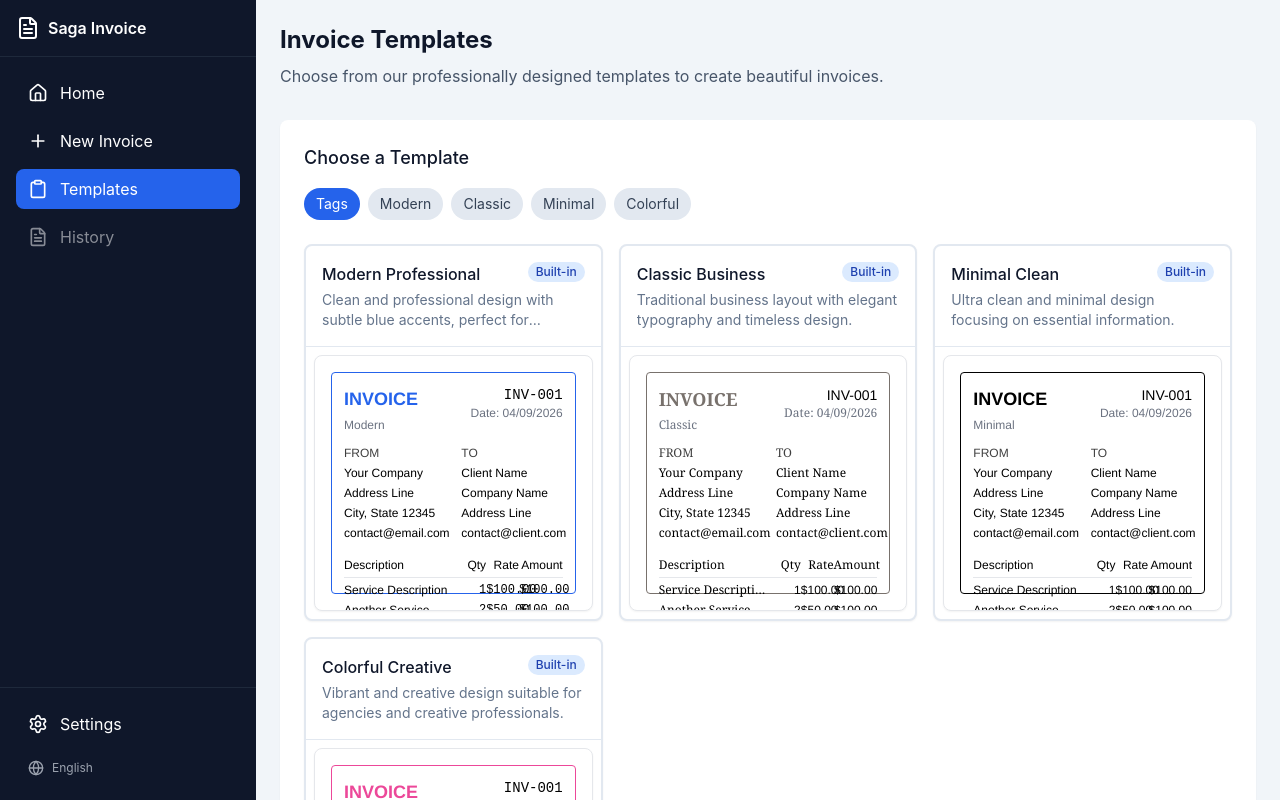
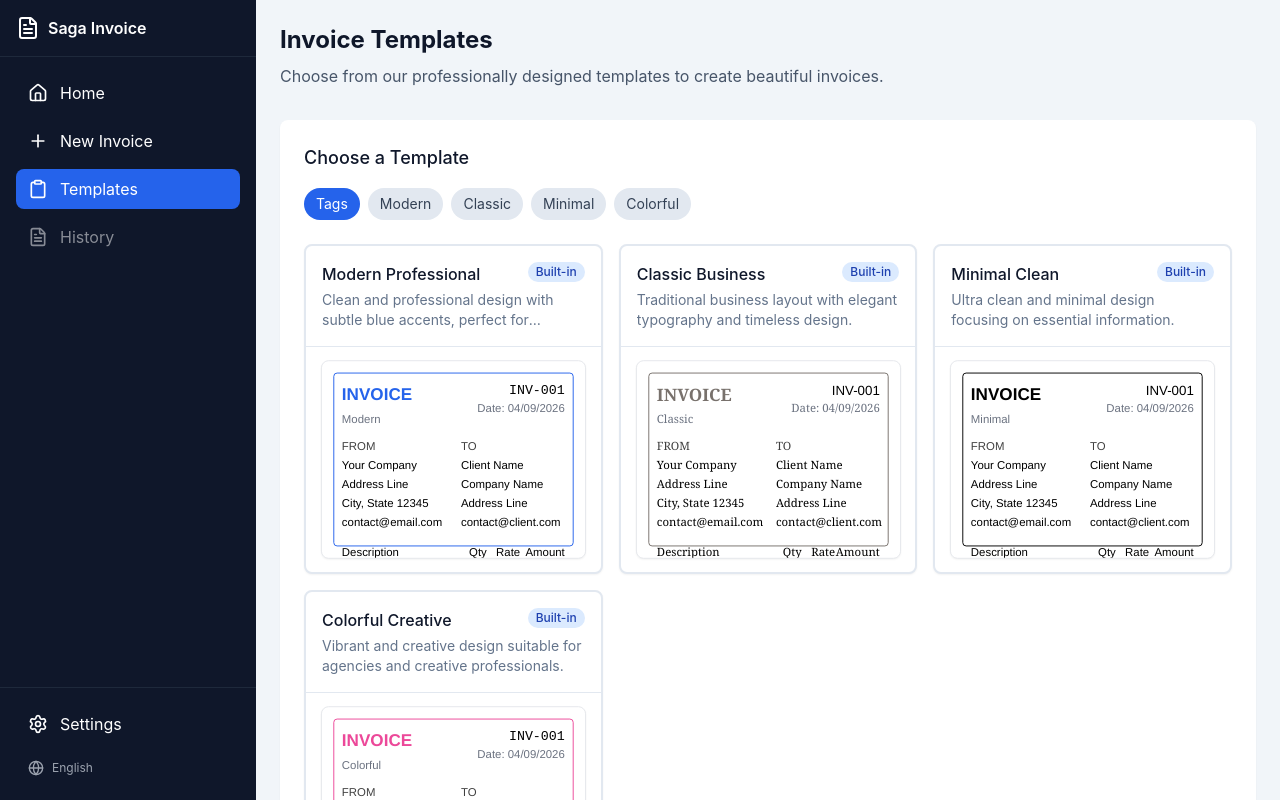
Before and after one commit to lvshiwei66/sagainvo, a Next.js app: page /templates in a window 1280 px wide. Shown: the top 800 px of the page. Built offline with nearby package versions, Linux system fonts and the light colour scheme.

Commit message:
fix: 修复模板缩略图高度失控问题 (#18)
- TemplateThumbnail 使用 aspect-[4/3] 替代固定高度 h-64
- 移除 TemplateCard 的 min-h-[120px] 限制
- 添加 scale-95 确保缩略图完全适配容器

Closes #17

Co-authored-by: lvshiwei <snaprack@qq.com>

```diff
--- a/src/components/templates/TemplateCard.tsx
+++ b/src/components/templates/TemplateCard.tsx
@@ -37,7 +37,7 @@ export default function TemplateCard({
         <p className="mt-1 text-sm text-slate-500 line-clamp-2">{template.description}</p>
       </div>
 
-      <div className="border-t border-slate-200 p-2 min-h-[120px]">
+      <div className="border-t border-slate-200 p-2">
         <TemplateThumbnail
           themeColor={template.themeColor}
           textFont={template.textFont}
--- a/src/components/templates/TemplateThumbnail.tsx
+++ b/src/components/templates/TemplateThumbnail.tsx
@@ -21,10 +21,10 @@ const TemplateThumbnail: React.FC<TemplateThumbnailProps> = ({
   const numberFontClass = numberFont === 'sans' ? 'font-sans' : numberFont === 'serif' ? 'font-serif' : 'font-mono';
 
   return (
-    <div className={`relative bg-white border rounded-lg shadow-sm overflow-hidden w-full h-64 flex items-center justify-center ${className}`}>
+    <div className={`relative bg-white border rounded-lg shadow-sm overflow-hidden w-full aspect-[4/3] flex items-center justify-center scale-95 ${className}`}>
       {/* 发票主体容器 */}
       <div
-        className="absolute inset-4 border rounded p-3"
+        className="absolute inset-3 border rounded p-2"
         style={{ borderColor: themeColor }}
       >
         {/* 标题行 */}
```
